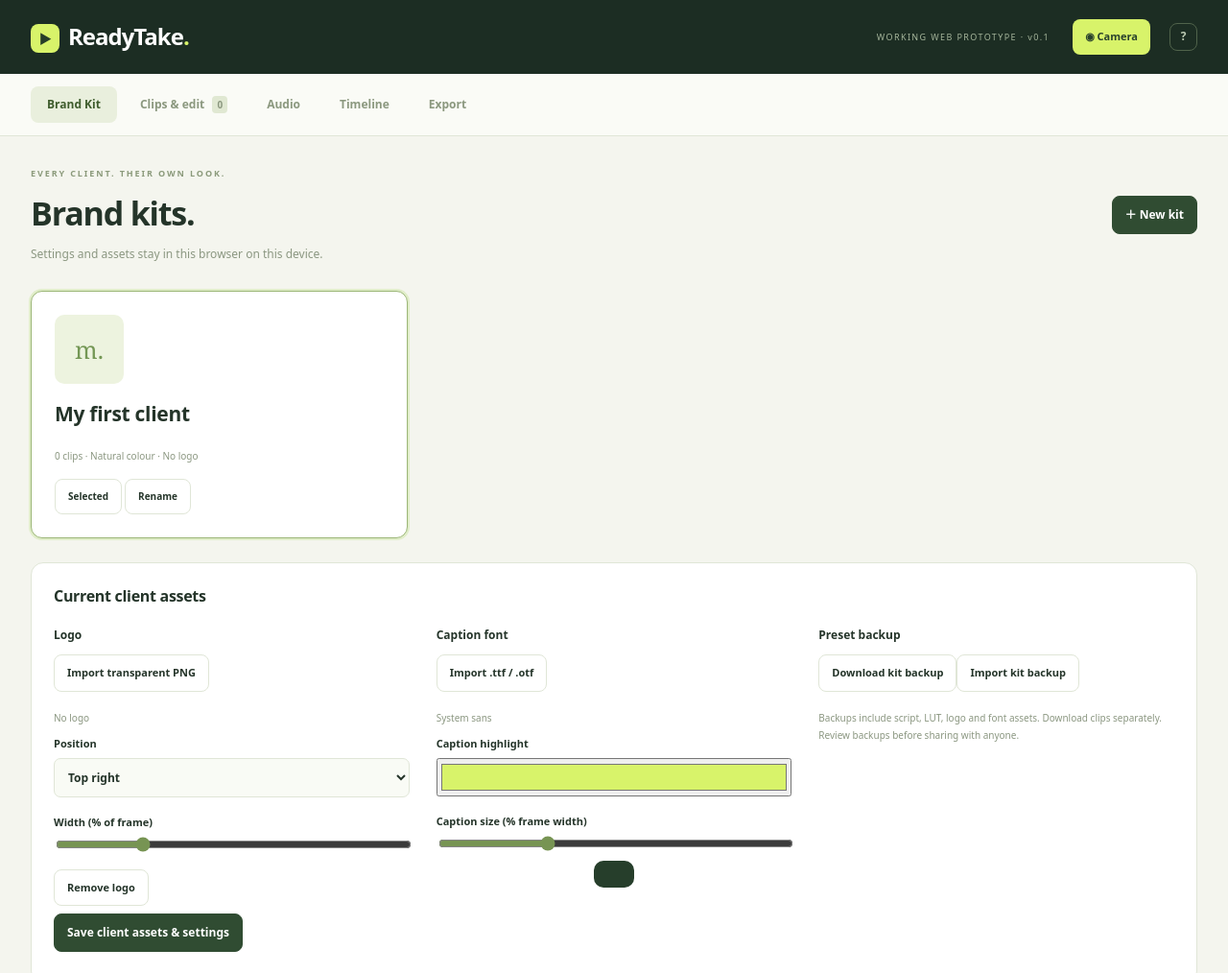
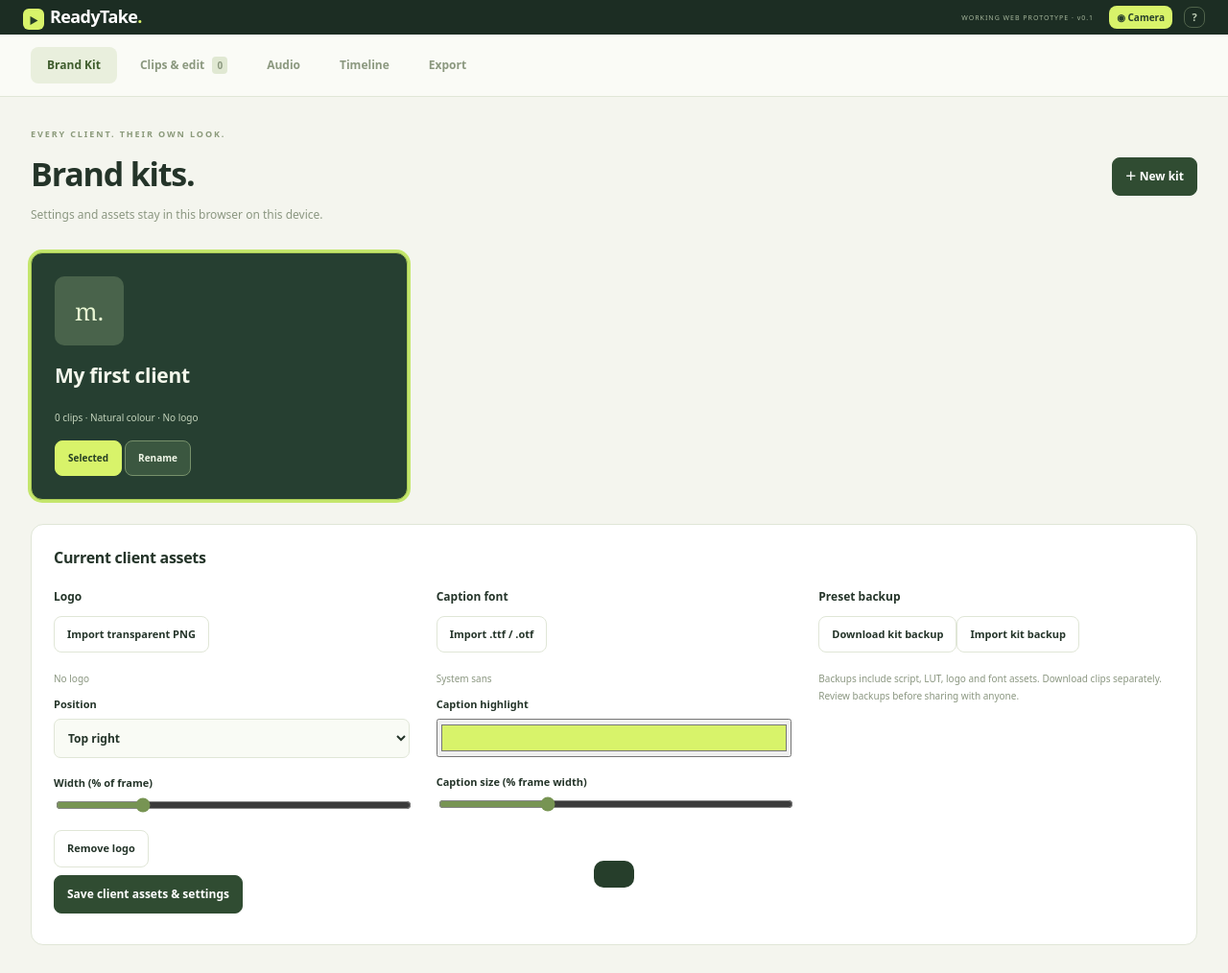
Before and after one commit to carbendi/readytake, a website: page index.html in a window 1280 px wide. Shown: the top 1014 px of the page at 96% size. Drawn offline with Linux system fonts and the light colour scheme.

Commit message:
Halve header height and alternate dark and light brand kit cards

```diff
--- a/styles.css
+++ b/styles.css
@@ -115,3 +115,22 @@ body:has(#page-camera.active)>main{padding:0;max-width:none}
 header .camera-launch{background:#d8f36a;color:#29412c;border:0;font-size:11px;margin-left:4px}
 @media(max-width:600px){#page-camera .camera-toolbar{padding-left:8px;padding-right:8px;gap:5px}#page-camera .camera-toolbar button{padding:6px;font-size:9px}.camera-quick-controls{justify-content:flex-start}#page-camera .camera-quick-controls button{padding:7px 9px;font-size:10px}#page-camera .record-row{gap:12px}#page-camera .camera-toolbar #shooting-slot{max-width:25%;font-size:10px}}
 @media(orientation:landscape) and (max-height:550px){#page-camera .camera-centre{padding:55px 105px 15px}#page-camera .camera-quick-controls{top:55px;right:0;left:auto;bottom:10px;width:95px;flex-direction:column;padding:4px}#page-camera .camera-quick-controls button{font-size:9px;padding:5px}#page-camera .record-row{left:0;right:auto;bottom:10px;top:55px;width:90px;flex-direction:column;gap:8px;background:transparent}#page-camera .viewfinder{max-height:calc(100dvh - 80px);width:auto!important;height:calc(100dvh - 80px)}#page-camera #record-note{display:none}}
+
+/* Compact identity bar, with clearly alternating client cards. */
+body>header{padding:5px 24px;gap:12px;min-height:36px}
+body>header .brand{font-size:18px;letter-spacing:-.6px;white-space:nowrap;line-height:24px}
+body>header .brand>span{width:22px;height:22px;font-size:10px;border-radius:6px;margin-right:6px}
+body>header .beta{font-size:7px;letter-spacing:1px}
+body>header .camera-launch{padding:2px 8px;font-size:10px;line-height:20px;min-height:24px}
+body>header .icon-button{width:22px;height:22px;line-height:20px;font-size:11px}
+#kits-list .kit-card:nth-child(odd){background:#263f31;border-color:#263f31;color:#f3f7eb}
+#kits-list .kit-card:nth-child(odd) .hint{color:#c4d4bc}
+#kits-list .kit-card:nth-child(odd) .mark{background:#49634b;color:#e7f5d2}
+#kits-list .kit-card:nth-child(odd) button{background:#3b5740;border-color:#77916b;color:#f1f7e8}
+#kits-list .kit-card:nth-child(odd) button:hover{background:#4b6a4d;border-color:#c2d7aa}
+#kits-list .kit-card:nth-child(even){background:#fafcf4;border-color:#b9c9a9;color:#263f31}
+#kits-list .kit-card:nth-child(even) .hint{color:#65765a}
+#kits-list .kit-card:nth-child(even) button{background:#edf3e2;border-color:#bdcdab;color:#304b32}
+#kits-list .kit-card.active{border-color:#aacb55;box-shadow:0 0 0 3px #c4e66c}
+#kits-list .kit-card.active button[data-kit]{background:#d8f36a;border-color:#d8f36a;color:#263f24}
+@media(max-width:600px){body>header{padding:4px 12px;gap:8px;min-height:32px}body>header .brand{font-size:17px;line-height:22px}body>header .brand>span{width:20px;height:20px;margin-right:5px}body>header .beta{font-size:6px;max-width:85px;letter-spacing:.5px;line-height:1.4}body>header .camera-launch{padding:1px 6px;font-size:9px;min-height:22px}}
```
